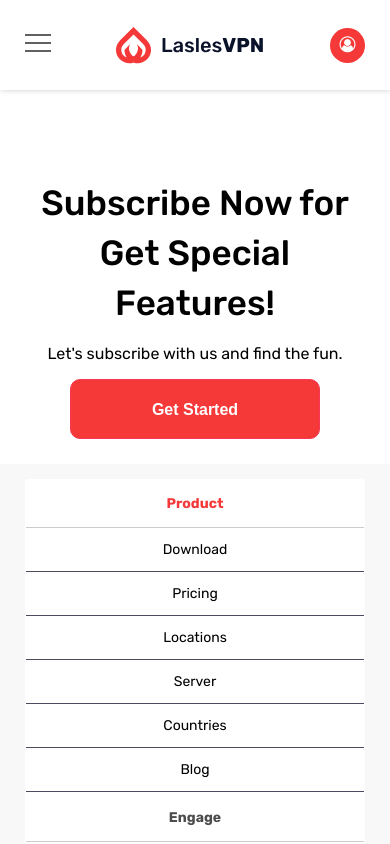
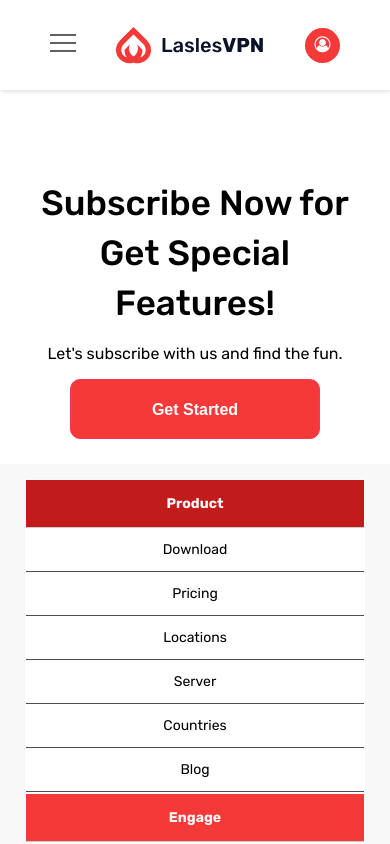
Before and after one commit to chriskowtf/LaslesVPN, a plain HTML site: page index.html in a window 390 px wide. Both pictures are taken after a click on the element "Product". Shown: the part 5204-6048 px from the top of the page. Drawn offline with nearby package versions, Linux system fonts and the light colour scheme; files that its build step writes are made by us from their sources; files whose address does not match are found by name.

Commit message:
Add files via upload

```diff
--- a/css/main.css
+++ b/css/main.css
@@ -1014,7 +1014,7 @@ footer{
         display: flex;
     }
     nav {
-        padding: 0 25px;
+        padding: 0 50px;
     }
     .nav_menu{
         display: none;
@@ -1106,7 +1106,6 @@ footer{
     .accordion {
         display: block;
         width: 100%;
-        max-width: 360px;
         margin: 0 auto;
         background: #FFF;
         -webkit-border-radius: 4px;
@@ -1121,7 +1120,8 @@ footer{
         display: block;
         padding: 15px 15px 15px 15px;
         text-align: center;
-        color: #4D4D4D;
+        color: #fafafa;
+        background: #F53838;
         font-size: 14px;
         font-weight: 700;
         border-bottom: 1px solid #CCC;
@@ -1150,7 +1150,10 @@ footer{
         font-size: 16px;
       }
 
-      .accordion li.open .link { color: #F53838; }
+      .accordion li.open .link {
+          color: #fafafa;
+          background: #c21b1b;
+        }
 
       .accordion li.open i { color: #b63b4d; }
 
```
